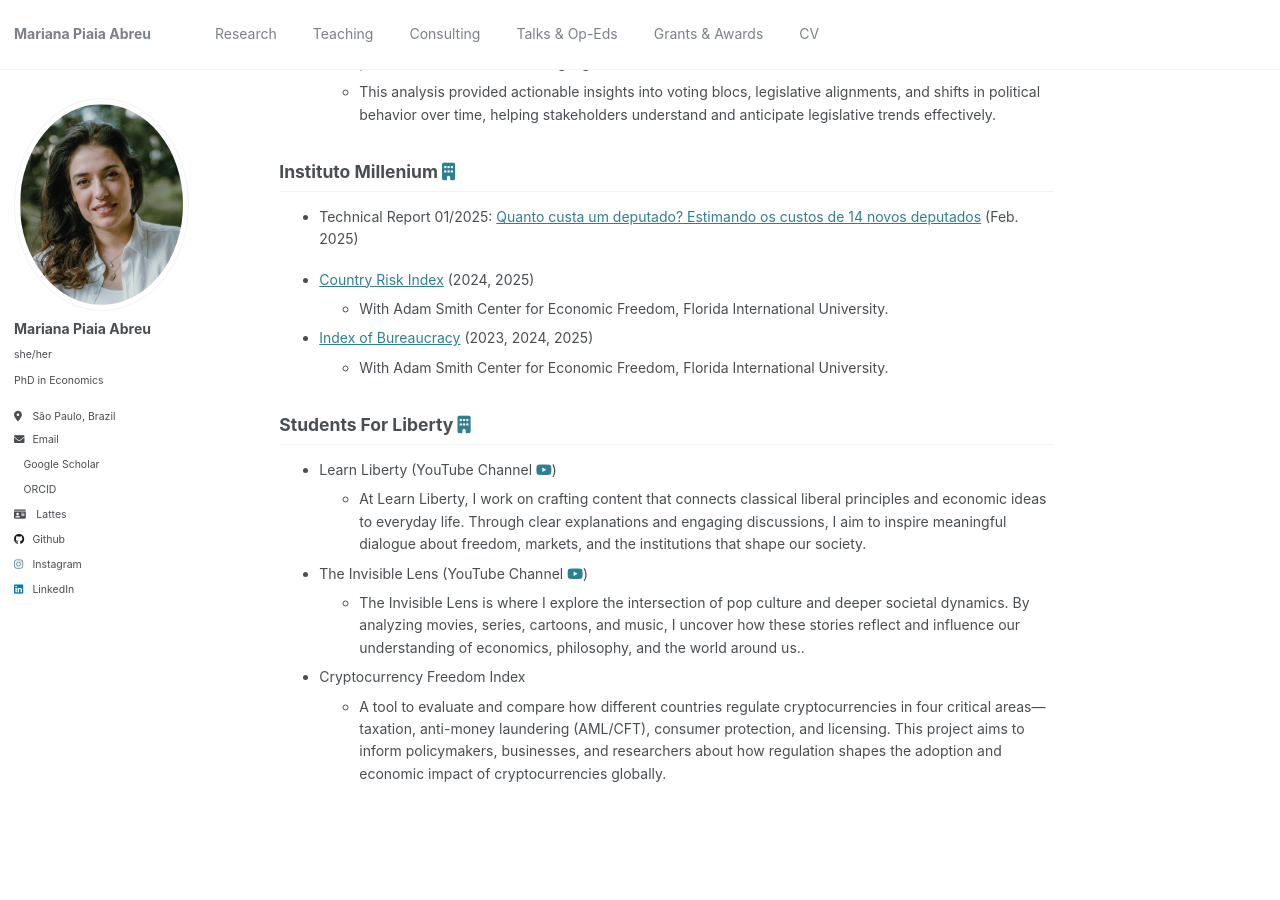
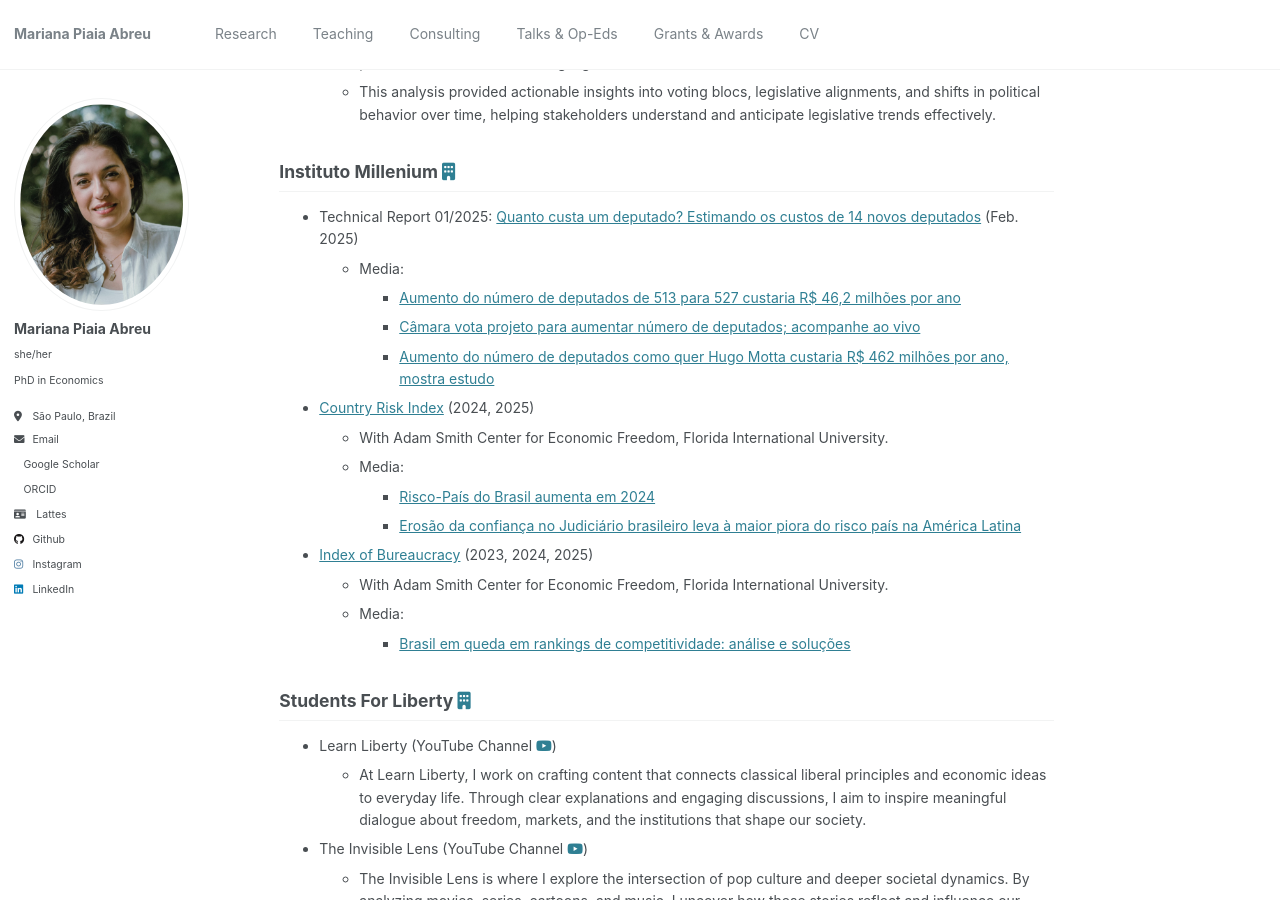
Before and after one commit to piaiaabreu/piaiaabreu.github.io, a Jekyll site: the page built from _pages/consulting.md, in a window 1280 px wide and 900 px high, scrolled down 566 px. Built offline with Jekyll 4.4.1, drawn with Linux system fonts in a browser that asks for light colours; a style sheet for code colours, icons or effects is not loaded.

Commit message:
Update consulting.md

```diff
--- a/_pages/consulting.md
+++ b/_pages/consulting.md
@@ -26,12 +26,21 @@ redirect_from:
 ## Instituto Millenium <a href="https://institutomillenium.org.br/colunistas/mariana-piaia/" target="_blank" title="Instituto Millenium"><i class="fas fa-building"></i></a>
 
 * Technical Report 01/2025: [Quanto custa um deputado? Estimando os custos de 14 novos deputados](https://institutomillenium.org.br/notas-tecnicas/quanto-custa-um-deputado-estimando-os-custos-de-14-novos-deputados/) (Feb. 2025)
+  * Media:
+      *  [Aumento do número de deputados de 513 para 527 custaria R$ 46,2 milhões por ano](https://gauchazh.clicrbs.com.br/colunistas/rosane-de-oliveira/noticia/2025/02/aumento-do-numero-de-deputados-de-513-para-527-custaria-r-462-milhoes-por-ano-cm7meeb1c00f101dmcg4of5fs.html)
+      *  [Câmara vota projeto para aumentar número de deputados; acompanhe ao vivo](https://gauchazh.clicrbs.com.br/politica/noticia/2025/05/camara-vota-urgencia-de-projeto-para-aumentar-numero-de-deputados-acompanhe-ao-vivo-cmabkkf1z00bl015cfaojdr1g.html)
+      *  [Aumento do número de deputados como quer Hugo Motta custaria R$ 462 milhões por ano, mostra estudo](https://www.estadao.com.br/politica/aumento-do-numero-de-deputados-como-quer-hugo-motta-custaria-r-462-milhoes-por-ano-mostra-estudo/)
 
 * [Country Risk Index](https://news.fiu.edu/2024/helping-businesses-navigate-latin-americas-complex-political-economic-and-social-risks-landscape) (2024, 2025)
   * With Adam Smith Center for Economic Freedom, Florida International University.
+  * Media:
+    * [Risco-País do Brasil aumenta em 2024](https://exame.com/colunistas/instituto-millenium/risco-pais-do-brasil-aumenta-em-2024/)
+    * [Erosão da confiança no Judiciário brasileiro leva à maior piora do risco país na América Latina](https://www.gazetadopovo.com.br/economia/erosao-da-confianca-no-judiciario-brasileiro-contribui-para-a-maior-piora-do-risco-pais-na-america-latina/)
 
 * [Index of Bureaucracy](https://freedom.fiu.edu/index-of-bureaucracy/) (2023, 2024, 2025)
   * With Adam Smith Center for Economic Freedom, Florida International University.
+  * Media:
+    * [Brasil em queda em rankings de competitividade: análise e soluções](https://exame.com/colunistas/instituto-millenium/brasil-em-queda-em-rankings-de-competitividade-analise-e-solucoes/)
 
 
 ## Students For Liberty <a href="https://studentsforliberty.org/blog/staff/mariana-piaia/" target="_blank" title="Instituto Millenium"><i class="fas fa-building"></i></a>
```
